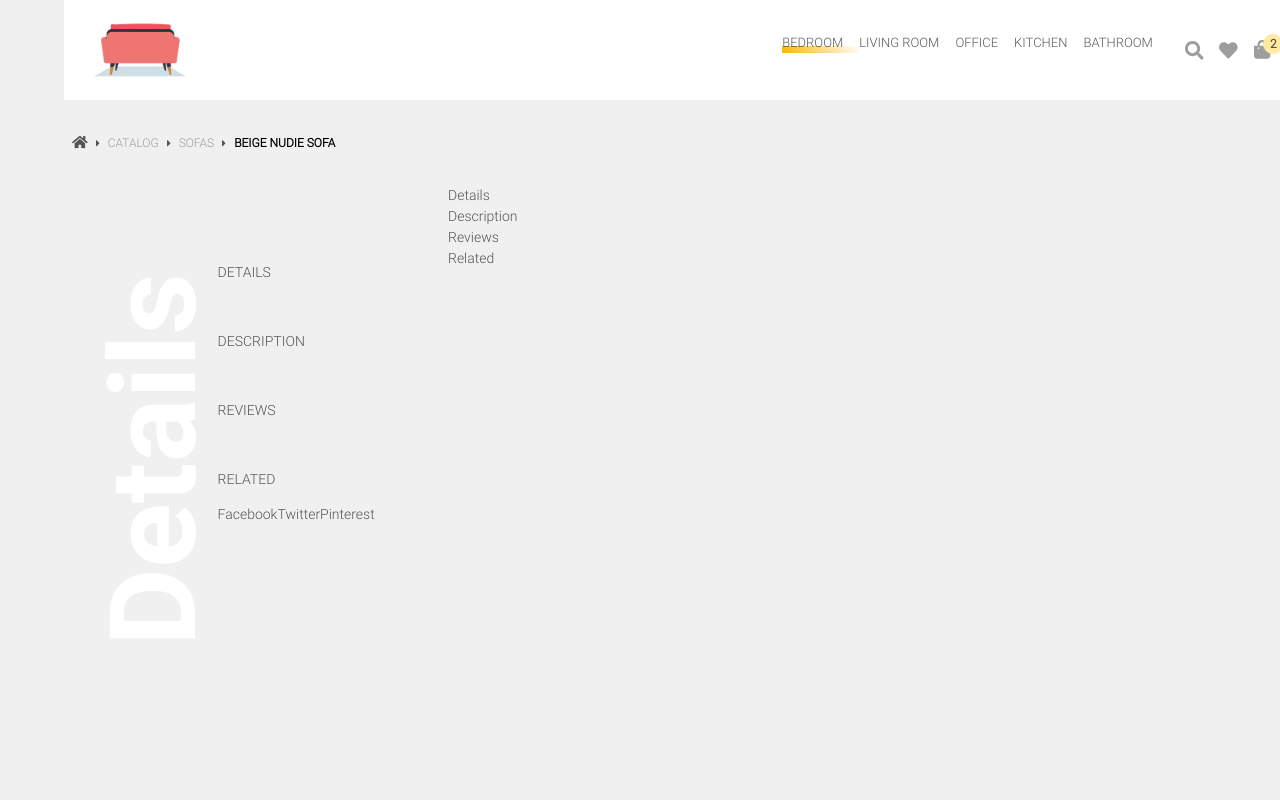
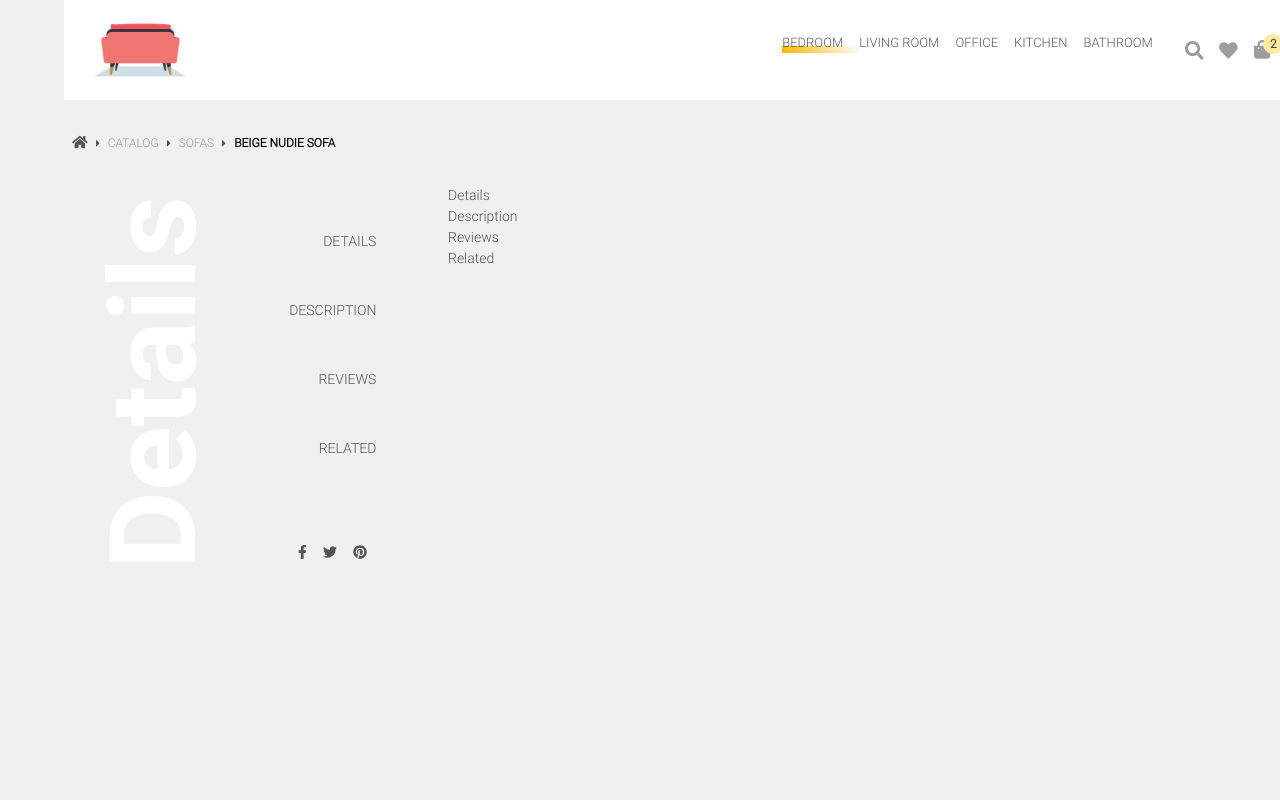
Before and after one commit to rushabhshah1993/heady-furniture, a React app: page / in a window 1280 px wide. Shown: the top 800 px of the page. Built offline with nearby package versions, Linux system fonts and the light colour scheme.

Commit message:
[WIP] Sidebar - Added Social Media icons - Changed structure for fixed position

```diff
--- a/src/common/SocialMediaIcons/SocialMediaIcons.js
+++ b/src/common/SocialMediaIcons/SocialMediaIcons.js
@@ -1,11 +1,14 @@
 import React from 'react';
+import { FontAwesomeIcon } from '@fortawesome/react-fontawesome';
+
+import styles from './socialMediaIcons.scss';
 
 const SocialMediaIcons = () => {
     return (
-        <div>
-            <span>Facebook</span>
-            <span>Twitter</span>
-            <span>Pinterest</span>
+        <div className={styles.socialMediaIconsContainer}>
+            <FontAwesomeIcon icon={['fab', 'facebook-f']} />
+            <FontAwesomeIcon icon={['fab', 'twitter']} />
+            <FontAwesomeIcon icon={['fab', 'pinterest']} />
         </div>
     )
 }
--- /dev/null
+++ b/src/common/SocialMediaIcons/socialMediaIcons.scss
@@ -0,0 +1,10 @@
+.socialMediaIconsContainer {
+    svg {
+        margin-right: 1rem;
+        cursor: pointer;
+    }
+
+    svg:last-child {
+        margin: 0;
+    }
+}
--- a/src/components/ItemPageNavigation/ItemPageNavigation.js
+++ b/src/components/ItemPageNavigation/ItemPageNavigation.js
@@ -10,7 +10,8 @@ const ItemPageNavigation = props => {
     const titleRef = useRef();
 
     const itemClickHandler = event => {
-        titleRef.current.innerHTML = event.target.innerText;
+        titleRef.current.innerHTML = event.target.innerText.toLowerCase();
+        titleRef.current.style.textTransform = "capitalize";
         // window.location.hash = "#related";
         let element = document.getElementById("related");
         console.log(element);
--- a/src/components/ItemPageNavigation/itemPageNavigation.scss
+++ b/src/components/ItemPageNavigation/itemPageNavigation.scss
@@ -1,8 +1,8 @@
 #itemPageNavContainer {
-    // display: flex;
-    // flex-direction: column;
-    position: relative;
-    margin-top: 20%;
+    position: fixed;
+    left: 0;
+    width: 30%;
+    margin-left: 5%;
 
     #pageTitle {
         margin-top: 100%;
@@ -12,12 +12,19 @@
         font-size: 120px;
         font-family: "Bold";
         color: #FFFFFF;
+        text-transform: capitalize;
     }
 
     #navContainer {
         padding-left: 40%;
+        display: flex;
+        flex-direction: column;
+        align-items: center;
 
         #navigation {
+            margin-top: 20%;
+            margin-bottom: 30%;
+
             ul {
                 padding: 0;
                 li {
@@ -26,6 +33,7 @@
                     text-transform: uppercase;
                     font-size: 14px;
                     margin-bottom: 3rem;
+                    text-align: right;
                 }
 
                 li:last-child {
--- a/src/index.js
+++ b/src/index.js
@@ -4,7 +4,7 @@ import { Provider } from 'react-redux';
 
 import './index.scss';
 import { library } from '@fortawesome/fontawesome-svg-core';
-import { fab } from '@fortawesome/free-brands-svg-icons';
+import { faFacebookF, faPinterest, faTwitter } from '@fortawesome/free-brands-svg-icons';
 import
 { faSearch, faHeart, faShoppingBag,
     faHome, faCaretRight
@@ -16,7 +16,8 @@ import store from './store/store';
 
 library.add(
     faSearch, faHeart, faShoppingBag,
-    faHome, faCaretRight
+    faHome, faCaretRight, faFacebookF,
+    faTwitter, faPinterest
 );
 
 const main = (
--- a/src/pages/Main/main.scss
+++ b/src/pages/Main/main.scss
@@ -4,7 +4,6 @@
     background-color: #FFFFFF;
 }
 
-#content {
-    display: grid;
-    grid-template-columns: 30% 70%;
+#mainContent {
+    margin-left: 30%;
 }
```
